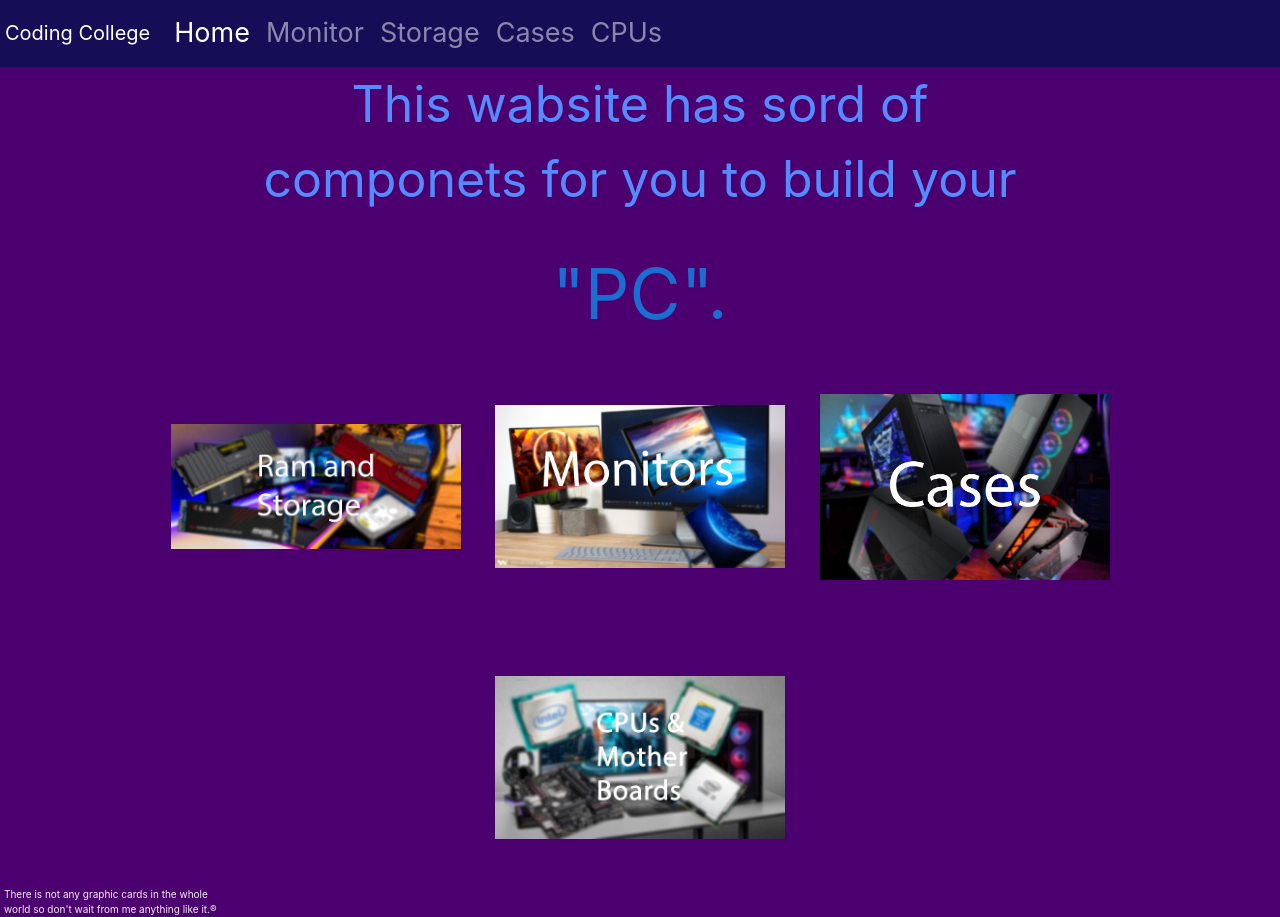
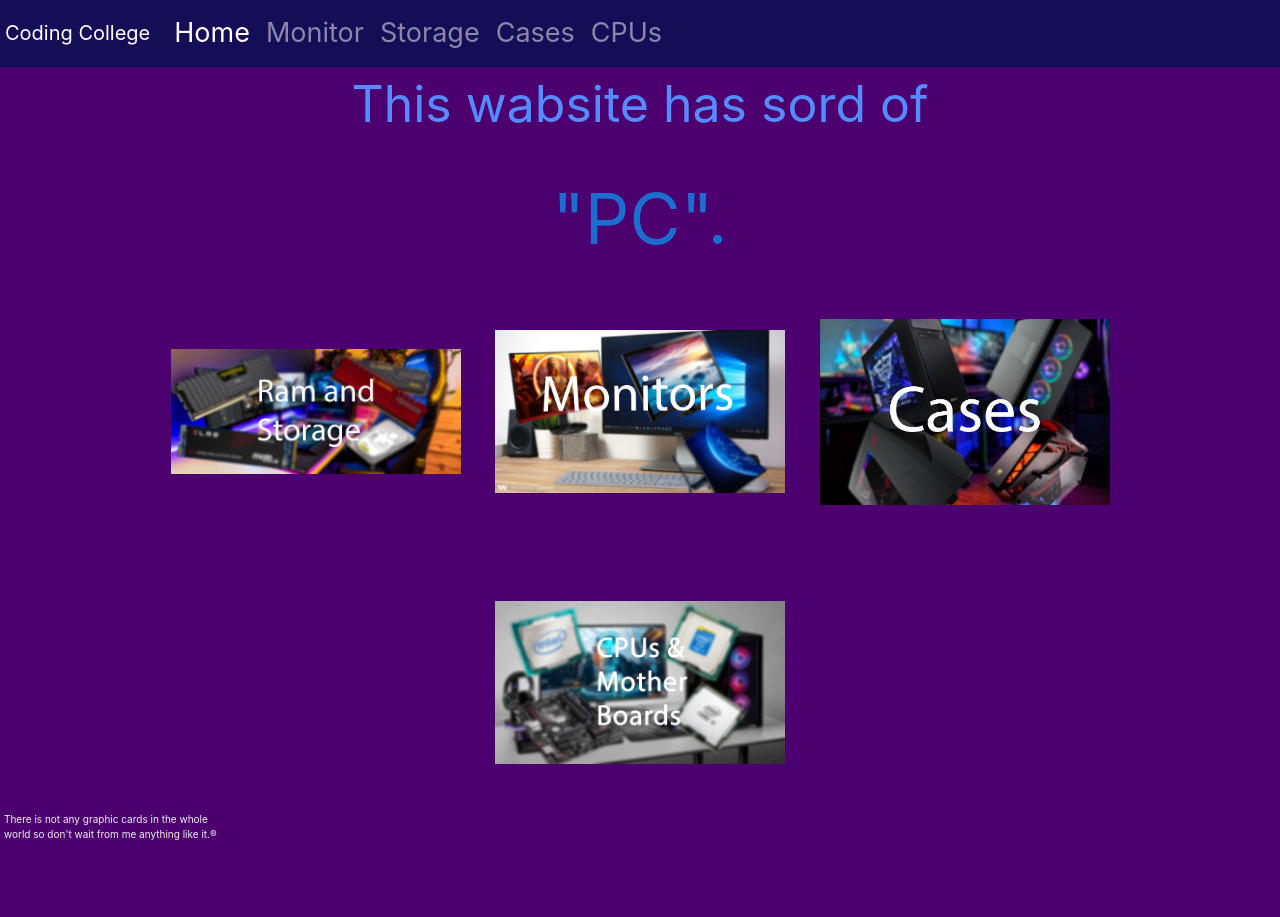
Before and after one commit to Ahmed8764/online-store, a plain HTML site: page index.html in a window 1280 px wide. After the commit the page ends 842 px from the top, so only its background shows below. Drawn offline with nearby package versions, Linux system fonts and the light colour scheme.

Commit message:
Update index.html

```diff
--- a/index.html
+++ b/index.html
@@ -42,7 +42,6 @@
 <div class="first">
  This wabsite has sord of
  <br>
- componets for you to build your
 </div>
  <br>
  <div class="sec">
```
